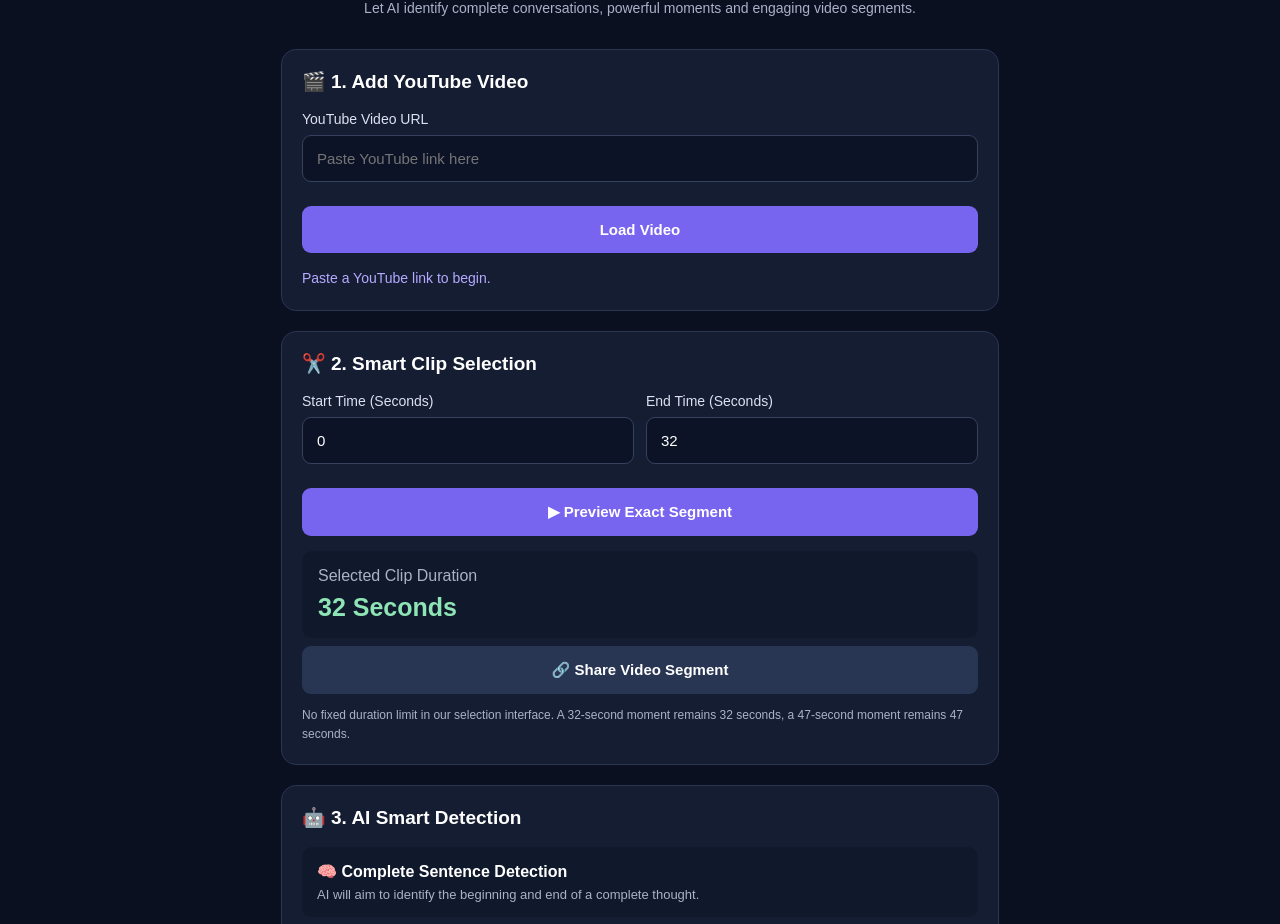
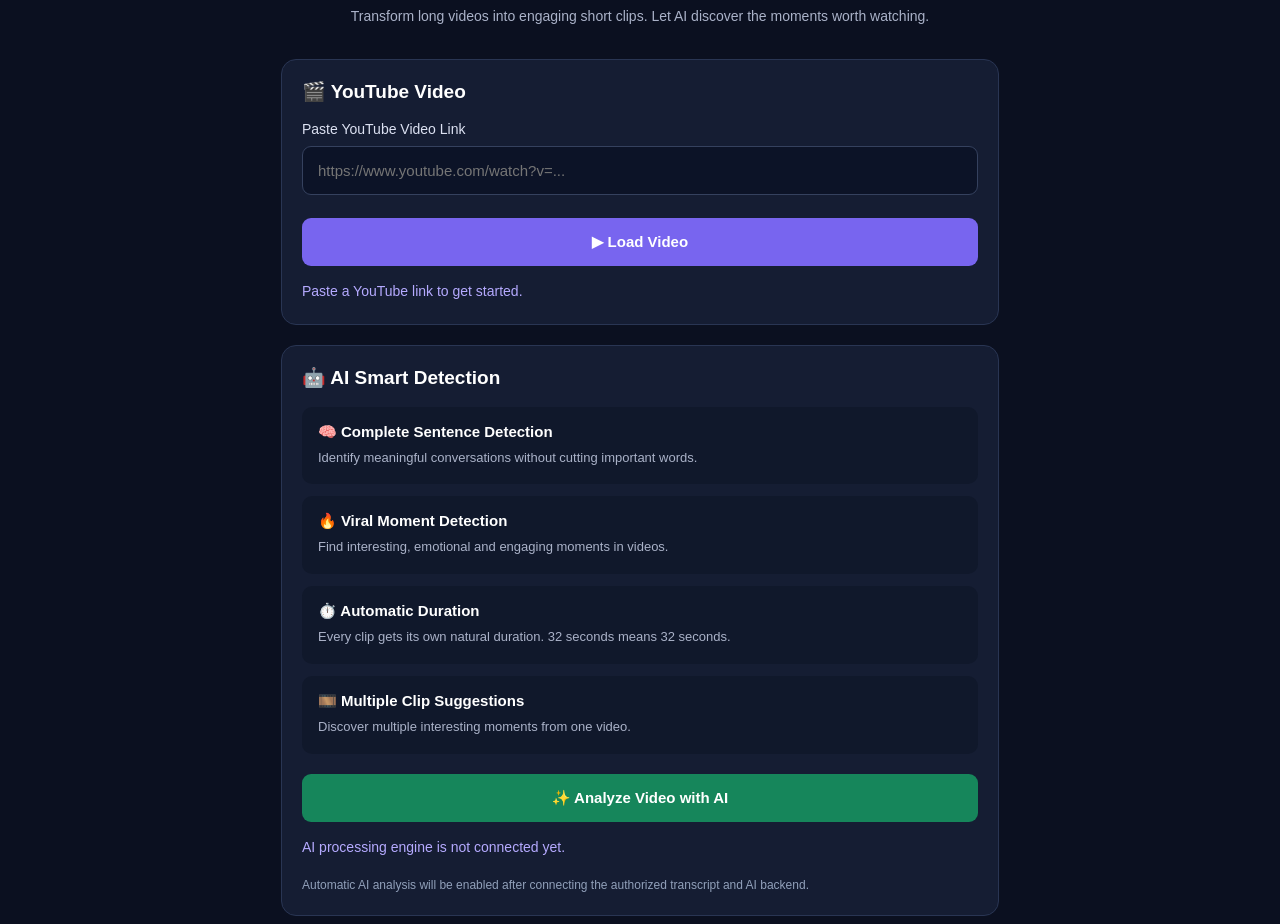
Before and after one commit to nayemahmedraihan461-ops/viral-cut-ai, a plain HTML site: page index.html in a window 1280 px wide. Shown: the part 158-1082 px from the top of the page. Drawn offline with Linux system fonts and the light colour scheme.

Commit message:
Refactor index.html for improved structure and clarity

```diff
--- a/index.html
+++ b/index.html
@@ -4,232 +4,291 @@
 <head>
 <meta charset="UTF-8">
 <meta name="viewport" content="width=device-width, initial-scale=1.0">
-<title>Viral Cut AI - Smart Clips</title>
+<title>Viral Cut AI</title>
+
 <style>
 *{box-sizing:border-box;margin:0;padding:0}
-body{background:#0b1020;color:white;font-family:Arial,sans-serif}
-header{padding:20px;border-bottom:1px solid #293553;display:flex;justify-content:space-between}
+body{
+ background:#0b1020;
+ color:white;
+ font-family:Arial,sans-serif;
+}
+header{
+ padding:20px;
+ display:flex;
+ justify-content:space-between;
+ align-items:center;
+ border-bottom:1px solid #293553;
+}
 .logo{font-size:23px;font-weight:bold;color:#9382ff}
 .logo span{color:white}
-.tag{background:#282344;color:#b5aaff;padding:8px;border-radius:20px;font-size:11px}
-main{max-width:750px;margin:auto;padding:25px 16px}
-.hero{text-align:center;margin:15px 0 30px}
+.tag{
+ background:#282344;color:#b5aaff;
+ padding:8px;border-radius:20px;font-size:11px;
+}
+main{max-width:750px;margin:auto;padding:28px 16px}
+.hero{text-align:center;margin:20px 0 30px}
 .hero h1{font-size:30px;margin-bottom:12px}
 .hero h1 span{color:#9382ff}
-.hero p{color:#aab2c8;line-height:1.6;font-size:14px}
-.card{background:#151d33;border:1px solid #293553;border-radius:15px;padding:20px;margin-bottom:20px}
+.hero p{color:#aab2c8;line-height:1.7;font-size:14px}
+.card{
+ background:#151d33;
+ border:1px solid #293553;
+ border-radius:15px;
+ padding:20px;
+ margin-bottom:20px;
+}
 h2{font-size:19px;margin-bottom:18px}
-label{display:block;color:#dce1f2;font-size:14px;margin-bottom:8px}
-input{width:100%;padding:14px;background:#0c1327;border:1px solid #35415e;border-radius:9px;color:white;font-size:15px;margin-bottom:16px}
-button{width:100%;padding:15px;background:#7865ef;color:white;border:0;border-radius:9px;font-size:15px;font-weight:bold;margin-top:8px}
-.secondary{background:#293653}
+label{
+ display:block;
+ color:#dce1f2;
+ font-size:14px;
+ margin-bottom:9px;
+}
+input{
+ width:100%;
+ padding:15px;
+ background:#0c1327;
+ border:1px solid #35415e;
+ border-radius:9px;
+ color:white;
+ font-size:15px;
+ margin-bottom:15px;
+}
+button{
+ width:100%;
+ padding:15px;
+ background:#7865ef;
+ color:white;
+ border:0;
+ border-radius:9px;
+ font-size:15px;
+ font-weight:bold;
+ margin-top:8px;
+ cursor:pointer;
+}
+button:active{opacity:.8}
+#playerBox{display:none;margin-top:20px}
+iframe{
+ width:100%;
+ aspect-ratio:16/9;
+ border:0;
+ border-radius:10px;
+}
+#status,#aiStatus{
+ color:#b5aaff;
+ font-size:14px;
+ line-height:1.7;
+ margin-top:14px;
+}
+.feature{
+ background:#10182b;
+ padding:16px;
+ border-radius:10px;
+ margin-bottom:12px;
+}
+.feature h3{font-size:15px;margin-bottom:7px}
+.feature p{
+ color:#aab2c8;
+ font-size:13px;
+ line-height:1.6;
+}
 .green{background:#16865b}
-#playerBox{display:none;margin-top:20px}
-iframe{width:100%;aspect-ratio:16/9;border:0;border-radius:10px}
-#status{color:#b5aaff;font-size:14px;line-height:1.6;margin-top:14px}
-.grid{display:grid;grid-template-columns:1fr 1fr;gap:12px}
-.result{background:#10182b;padding:16px;border-radius:10px;margin-top:15px}
-.result strong{color:#8ee4b5;font-size:25px}
-.note{font-size:12px;color:#aab2c8;line-height:1.6;margin-top:12px}
-.feature{background:#10182b;padding:15px;border-radius:10px;margin-bottom:10px}
-.feature p{font-size:13px;color:#aab2c8;margin-top:6px}
-footer{text-align:center;color:#8290aa;padding:25px;font-size:12px}
+.note{
+ color:#91a0ba;
+ font-size:12px;
+ line-height:1.7;
+ margin-top:15px;
+}
+footer{
+ text-align:center;
+ color:#8290aa;
+ padding:25px;
+ font-size:12px;
+}
 </style>
 </head>
+
 <body>
 
 <header>
  <div class="logo">Viral<span>Cut</span> AI ✨</div>
- <div class="tag">SMART AI BETA</div>
+ <div class="tag">SMART AI</div>
 </header>
 
 <main>
+
 <section class="hero">
  <h1>Find Your <span>Viral Moments</span></h1>
- <p>Let AI identify complete conversations, powerful moments and engaging video segments.</p>
-</section>
-
-<section class="card">
- <h2>🎬 1. Add YouTube Video</h2>
- <label>YouTube Video URL</label>
- <input id="videoUrl" placeholder="Paste YouTube link here">
- <button onclick="loadVideo()">Load Video</button>
-
- <div id="playerBox">
-  <h3 style="margin:20px 0 12px">Video Preview</h3>
-  <iframe id="player" allowfullscreen
-   allow="autoplay; encrypted-media; picture-in-picture">
-  </iframe>
- </div>
- <p id="status">Paste a YouTube link to begin.</p>
-</section>
-
-<section class="card">
- <h2>✂️ 2. Smart Clip Selection</h2>
-
- <div class="grid">
-  <div>
-   <label>Start Time (Seconds)</label>
-   <input id="start" type="number" min="0" value="0">
-  </div>
-  <div>
-   <label>End Time (Seconds)</label>
-   <input id="end" type="number" min="1" value="32">
-  </div>
- </div>
-
- <button onclick="previewClip()">▶ Preview Exact Segment</button>
-
- <div class="result">
-  <p style="color:#aab2c8;margin-bottom:8px">Selected Clip Duration</p>
-  <strong id="duration">32 Seconds</strong>
- </div>
-
- <button class="secondary" onclick="shareTimestamp()">🔗 Share Video Segment</button>
-
- <p class="note">
-  No fixed duration limit in our selection interface.
-  A 32-second moment remains 32 seconds, a 47-second
-  moment remains 47 seconds.
+ <p>
+ Transform long videos into engaging short clips.
+ Let AI discover the moments worth watching.
  </p>
 </section>
 
 <section class="card">
- <h2>🤖 3. AI Smart Detection</h2>
+ <h2>🎬 YouTube Video</h2>
+
+ <label>Paste YouTube Video Link</label>
+
+ <input
+  type="url"
+  id="videoUrl"
+  placeholder="https://www.youtube.com/watch?v=..."
+ >
+
+ <button onclick="loadVideo()">
+ ▶ Load Video
+ </button>
+
+ <div id="playerBox">
+  <h3 style="margin:20px 0 12px">
+   Video Preview
+  </h3>
+
+  <iframe
+   id="player"
+   allowfullscreen
+   allow="autoplay; encrypted-media; picture-in-picture">
+  </iframe>
+ </div>
+
+ <p id="status">
+ Paste a YouTube link to get started.
+ </p>
+</section>
+
+<section class="card">
+ <h2>🤖 AI Smart Detection</h2>
+
  <div class="feature">
-  <strong>🧠 Complete Sentence Detection</strong>
-  <p>AI will aim to identify the beginning and end of a complete thought.</p>
+  <h3>🧠 Complete Sentence Detection</h3>
+  <p>
+   Identify meaningful conversations without
+   cutting important words.
+  </p>
  </div>
+
  <div class="feature">
-  <strong>🔥 Viral Moment Detection</strong>
-  <p>Find engaging, interesting and meaningful moments.</p>
+  <h3>🔥 Viral Moment Detection</h3>
+  <p>
+   Find interesting, emotional and engaging
+   moments in videos.
+  </p>
  </div>
+
  <div class="feature">
-  <strong>⏱️ Variable Duration</strong>
-  <p>Clip length depends on the detected moment, not a fixed timer.</p>
+  <h3>⏱️ Automatic Duration</h3>
+  <p>
+   Every clip gets its own natural duration.
+   32 seconds means 32 seconds.
+  </p>
  </div>
- <button class="green" onclick="aiMessage()">✨ Analyze Video with AI</button>
- <p id="aiStatus" class="note">
-  AI analysis engine is not connected yet.
+
+ <div class="feature">
+  <h3>🎞️ Multiple Clip Suggestions</h3>
+  <p>
+   Discover multiple interesting moments
+   from one video.
+  </p>
+ </div>
+
+ <button class="green" onclick="analyzeVideo()">
+ ✨ Analyze Video with AI
+ </button>
+
+ <p id="aiStatus">
+ AI processing engine is not connected yet.
+ </p>
+
+ <p class="note">
+ Automatic AI analysis will be enabled after
+ connecting the authorized transcript and AI backend.
  </p>
 </section>
 
 </main>
 
-<footer>Viral Cut AI © 2026</footer>
+<footer>
+ Viral Cut AI © 2026<br>
+ Your Smart Video Studio
+</footer>
 
 <script>
-let videoId = null;
-let watchUrl = null;
+
+let videoId=null;
 
 function getVideoId(value){
  try{
-  const u = new URL(value);
-  const host = u.hostname.replace(/^www\./,"");
-  let id = "";
+  const u=new URL(value);
+  const host=u.hostname.replace(/^www\./,"");
+  let id="";
 
-  if(host === "youtu.be"){
-   id = u.pathname.split("/")[1];
-  }else if(
-   ["youtube.com","m.youtube.com","youtube-nocookie.com"].includes(host)
-  ){
-   if(u.pathname === "/watch"){
-    id = u.searchParams.get("v");
-   }else{
-    const p = u.pathname.split("/");
-    if(["embed","shorts","live"].includes(p[1])) id=p[2];
+  if(host==="youtu.be"){
+   id=u.pathname.split("/")[1];
+  }
+  else if([
+   "youtube.com",
+   "m.youtube.com",
+   "youtube-nocookie.com"
+  ].includes(host)){
+   if(u.pathname==="/watch"){
+    id=u.searchParams.get("v");
+   }
+   else{
+    const p=u.pathname.split("/");
+    if(["embed","shorts","live"].includes(p[1])){
+     id=p[2];
+    }
    }
   }
 
-  return id && /^[a-zA-Z0-9_-]{11}$/.test(id) ? id : null;
- }catch(e){return null}
+  return id && /^[a-zA-Z0-9_-]{11}$/.test(id)
+   ? id:null;
+
+ }catch(e){
+  return null;
+ }
 }
 
 function loadVideo(){
- const value=document.getElementById("videoUrl").value.trim();
- const id=getVideoId(value);
+
+ const url=document.getElementById("videoUrl").value.trim();
+ const id=getVideoId(url);
 
  if(!id){
-  document.getElementById("status").textContent="Please enter a valid YouTube URL.";
+  document.getElementById("status").textContent=
+  "Please enter a valid YouTube video link.";
+  document.getElementById("playerBox").style.display="none";
+  videoId=null;
   return;
  }
 
  videoId=id;
- watchUrl="https://www.youtube.com/watch?v="+id;
 
  document.getElementById("player").src=
- "https://www.youtube-nocookie.com/embed/"+id+"?playsinline=1";
+ "https://www.youtube-nocookie.com/embed/"+id+
+ "?playsinline=1&rel=0";
 
  document.getElementById("playerBox").style.display="block";
- document.getElementById("status").textContent="Video loaded. Select your desired segment.";
+
+ document.getElementById("status").textContent=
+ "Video loaded successfully! You can preview your video.";
 }
 
-function getTimes(){
- const start=Number(document.getElementById("start").value);
- const end=Number(document.getElementById("end").value);
+function analyzeVideo(){
 
  if(!videoId){
-  document.getElementById("status").textContent="Load a video first.";
-  return null;
- }
-
- if(!Number.isInteger(start)||!Number.isInteger(end)||start<0||end<=start){
-  document.getElementById("status").textContent="End time must be greater than start time.";
-  return null;
- }
-
- return {start,end,duration:end-start};
-}
-
-function previewClip(){
- const t=getTimes();
- if(!t)return;
-
- document.getElementById("duration").textContent=
- t.duration+" Seconds";
-
- document.getElementById("player").src=
- "https://www.youtube-nocookie.com/embed/"+videoId+
- "?start="+t.start+"&end="+t.end+"&playsinline=1";
-
- document.getElementById("playerBox").style.display="block";
- document.getElementById("status").textContent=
- "Preview segment: "+t.start+"s to "+t.end+"s. Press Play.";
-}
-
-function shareTimestamp(){
- const t=getTimes();
- if(!t)return;
-
- const url=watchUrl+"&t="+t.start+"s";
- if(navigator.share){
-  navigator.share({title:"My Video Segment",url:url});
- }else{
-  window.open(url,"_blank");
- }
-}
-
-function aiMessage(){
- if(!videoId){
-  document.getElementById("aiStatus").textContent="Load a YouTube video first.";
+  document.getElementById("aiStatus").textContent=
+  "Please load a YouTube video first.";
   return;
  }
 
  document.getElementById("aiStatus").textContent=
- "Your video is ready for AI analysis. Next we need to connect a transcript and AI processing service. Automatic detection is not active yet.";
+ "Video link verified! The AI analysis engine still needs to be connected. No clips have been generated yet.";
 }
 
-document.getElementById("start").addEventListener("input",updateDuration);
-document.getElementById("end").addEventListener("input",updateDuration);
+</script>
 
-function updateDuration(){
- const start=Number(document.getElementById("start").value);
- const end=Number(document.getElementById("end").value);
-
- document.getElementById("duration").textContent=
- Number.isInteger(start)&&Number.isInteger(end)&&start>=0&&end>start
- ? (end-start)+" Seconds":"Invalid Selection";
-}
-</script>
 </body>
 </html>
```
